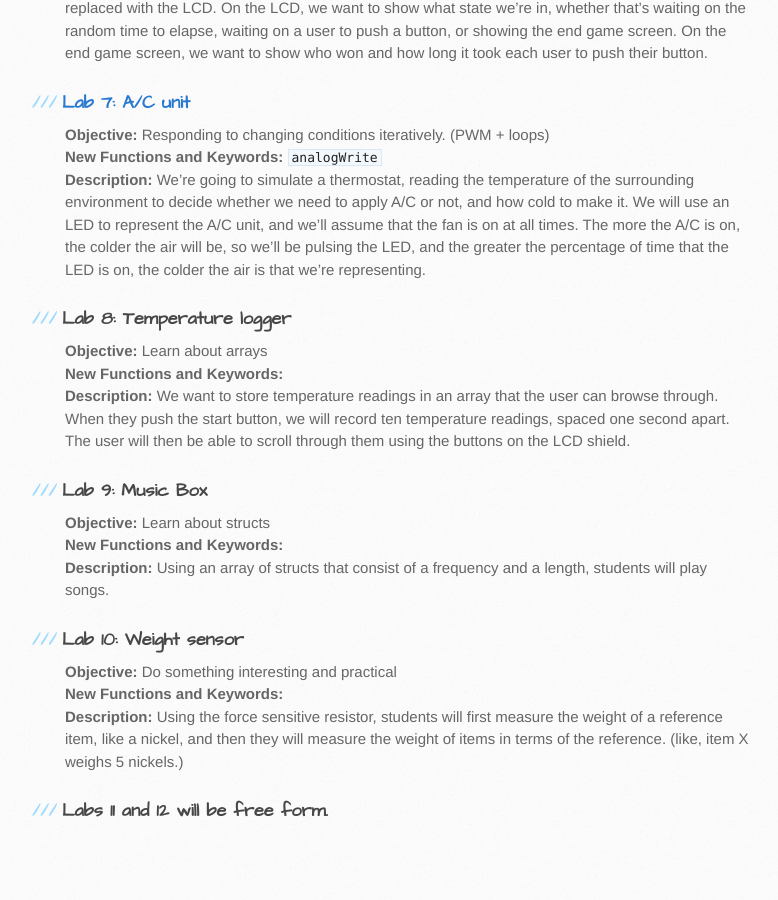
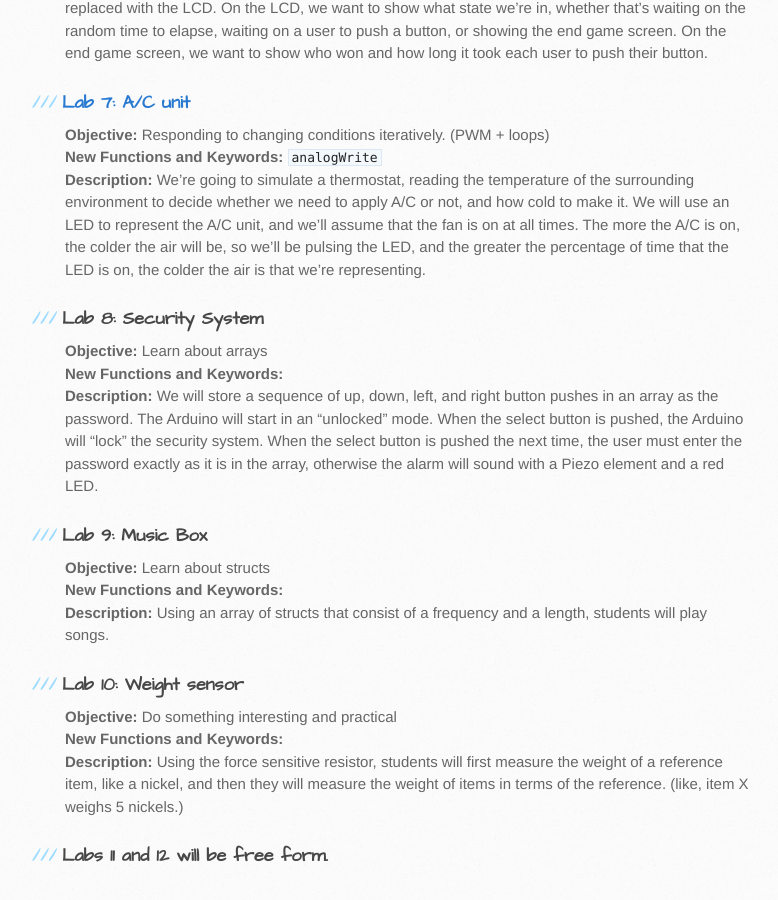
Before and after one commit to TTU-CSC/ttu-csc.github.com, a Jekyll site: the page built from _posts/2015-05-14-labs-overview.markdown, in a window 1280 px wide and 900 px high, scrolled down 1562 px. Shown: the whole window, without its empty margins (105-883 px from the left). Built offline with Jekyll 4.4.1, drawn with Linux system fonts in a browser that asks for light colours; before the commit the page ends 2417 px from its top, so only the background shows below that.

Commit message:
Update 2015-05-14-labs-overview.markdown

```diff
--- a/_posts/2015-05-14-labs-overview.markdown
+++ b/_posts/2015-05-14-labs-overview.markdown
@@ -47,10 +47,10 @@ Throughout the semester, there will be a variety of labs. Here, we will provide
 **New Functions and Keywords:** `analogWrite`
 **Description:** We're going to simulate a thermostat, reading the temperature of the surrounding environment to decide whether we need to apply A/C or not, and how cold to make it. We will use an LED to represent the A/C unit, and we'll assume that the fan is on at all times. The more the A/C is on, the colder the air will be, so we'll be pulsing the LED, and the greater the percentage of time that the LED is on, the colder the air is that we're representing.
 
-### Lab 8: Temperature logger
+### Lab 8: Security System
 **Objective:** Learn about arrays
 **New Functions and Keywords:**
-**Description:** We want to store temperature readings in an array that the user can browse through. When they push the start button, we will record ten temperature readings, spaced one second apart. The user will then be able to scroll through them using the buttons on the LCD shield.
+**Description:** We will store a sequence of up, down, left, and right button pushes in an array as the password. The Arduino will start in an "unlocked" mode. When the select button is pushed, the Arduino will "lock" the security system. When the select button is pushed the next time, the user must enter the password exactly as it is in the array, otherwise the alarm will sound with a Piezo element and a red LED.
 
 ### Lab 9: Music Box
 **Objective:** Learn about structs
```
